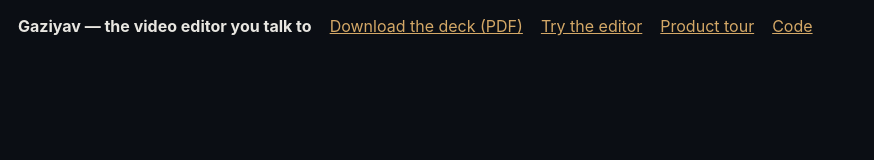
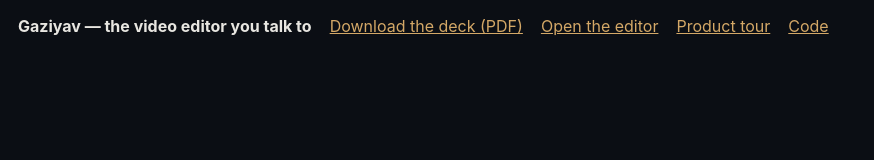
Before and after one commit to gamidaliev03/gaziyav-deck, a plain HTML site: page index.html in a window 1280 px wide. Shown: the top 160 px of the page, without its empty margins (0-874 px from the left). Drawn offline with Linux system fonts and the light colour scheme.

Commit message:
Clearer, shorter texts; Gaziyav 1.0.48

```diff
--- a/index.html
+++ b/index.html
@@ -3,7 +3,7 @@
 <style>html,body{margin:0;height:100%;background:#0b0e14;color:#e8e6e1;font:16px/1.5 -apple-system,Segoe UI,Roboto,sans-serif}header{padding:14px 18px;display:flex;gap:18px;flex-wrap:wrap;align-items:center}a{color:#d4a867}embed{width:100%;height:calc(100% - 64px);border:0}</style></head>
 <body><header><b>Gaziyav — the video editor you talk to</b>
 <a href="Gaziyav-investor-deck.pdf">Download the deck (PDF)</a>
-<a href="https://gamidaliev03.github.io/gaziyav/editor/">Try the editor</a>
+<a href="https://gamidaliev03.github.io/gaziyav/editor/">Open the editor</a>
 <a href="https://gamidaliev03.github.io/gaziyav/tour/">Product tour</a>
 <a href="https://github.com/gamidaliev03/gaziyav">Code</a></header>
 <embed src="Gaziyav-investor-deck.pdf" type="application/pdf"></body></html>
```
Also changed, not shown: 2 other files.
